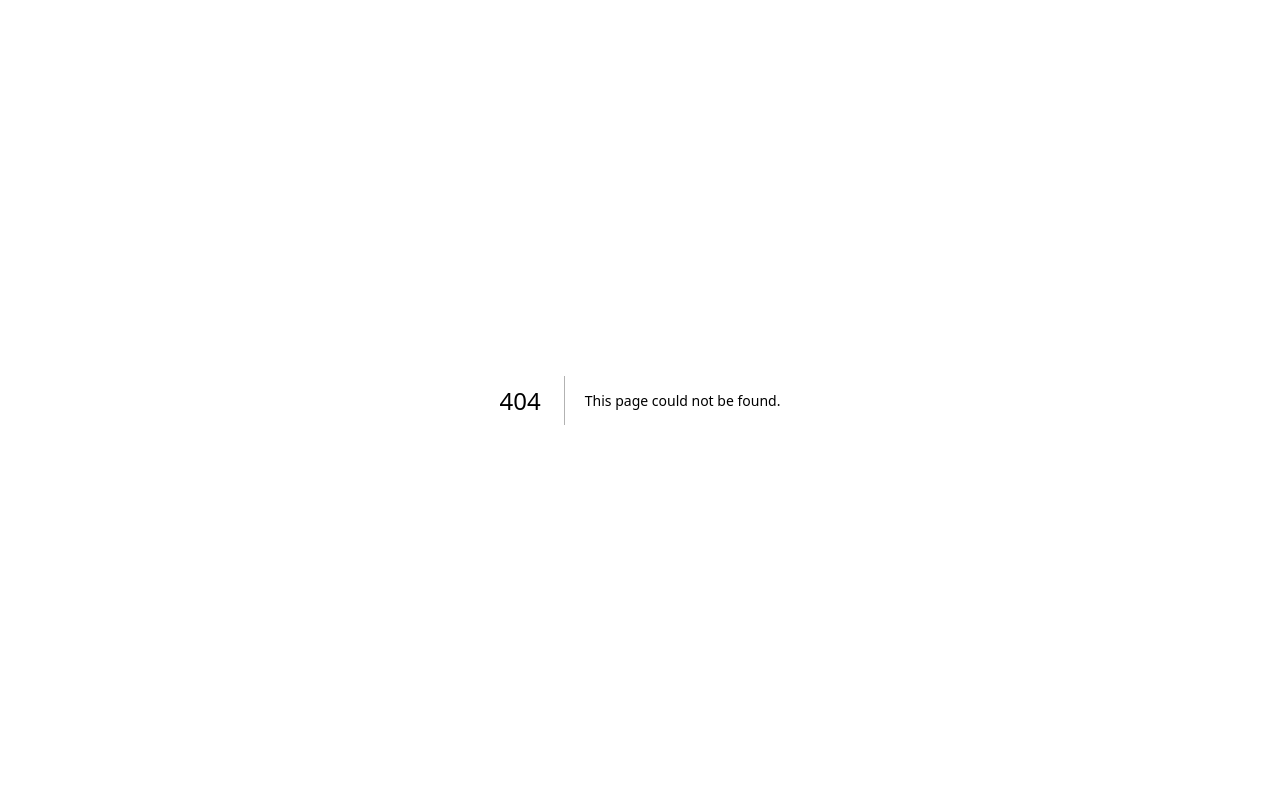
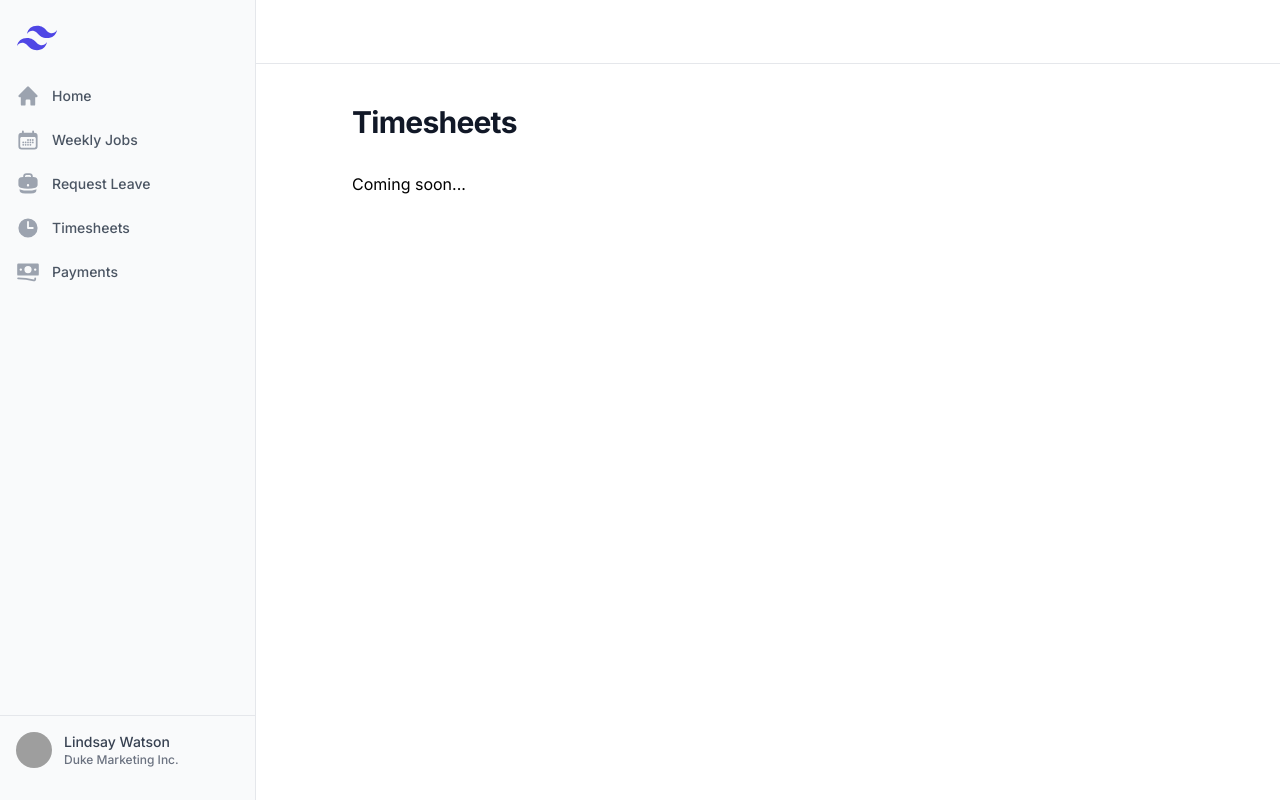
Before and after one commit to renansigolo/aus-force-app, a Next.js app: page /dashboard/timesheets in a window 1280 px wide. Before the commit this address had no page. Built offline with nearby package versions, Linux system fonts and the light colour scheme; grey boxes are pictures that could not be loaded.

Commit message:
feat: add pages

```diff
--- a/app/dashboard/account-details/page.tsx
+++ b/app/dashboard/account-details/page.tsx
@@ -1,4 +1,4 @@
-import { SectionWrapper } from "@/app/dashboard/SectionWrapper"
+import { SectionWrapper } from "@/components/dashboard/SectionWrapper"
 
 const personalDetails = [
   {
--- a/app/dashboard/layout.tsx
+++ b/app/dashboard/layout.tsx
@@ -1,7 +1,7 @@
 "use client"
 
-import { NavbarTop } from "@/app/dashboard/NavbarTop"
-import { Sidebar } from "@/app/dashboard/Sidebar"
+import { NavbarTop } from "@/components/dashboard/NavbarTop"
+import { Sidebar } from "@/components/dashboard/Sidebar"
 import { ReactNode, useState } from "react"
 
 export default function DashboardLayout({ children }: { children: ReactNode }) {
--- a/app/dashboard/page.tsx
+++ b/app/dashboard/page.tsx
@@ -1,7 +1,7 @@
 "use client"
 
-import { Overview } from "@/app/dashboard/Overview"
-import { WeeklyActivity } from "@/app/dashboard/WeeklyActivity"
+import { Overview } from "@/components/dashboard/Overview"
+import { WeeklyActivity } from "@/components/dashboard/WeeklyActivity"
 import { BuildingOfficeIcon } from "@heroicons/react/20/solid"
 
 export default function DashboardPage() {
--- /dev/null
+++ b/app/dashboard/payments/page.tsx
@@ -0,0 +1,12 @@
+import { SectionWrapper } from "@/components/dashboard/SectionWrapper"
+
+export default function PaymentsPage() {
+  return (
+    <SectionWrapper>
+      <h2 className="heading-2">Payments</h2>
+      <section className="py-8">
+        <p>Coming soon...</p>
+      </section>
+    </SectionWrapper>
+  )
+}
--- a/app/dashboard/request-leave/page.tsx
+++ b/app/dashboard/request-leave/page.tsx
@@ -1,4 +1,4 @@
-import { SectionWrapper } from "@/app/dashboard/SectionWrapper"
+import { SectionWrapper } from "@/components/dashboard/SectionWrapper"
 
 export default function RequestLeavePage() {
   return (
--- /dev/null
+++ b/app/dashboard/timesheets/page.tsx
@@ -0,0 +1,12 @@
+import { SectionWrapper } from "@/components/dashboard/SectionWrapper"
+
+export default function TimesheetsPage() {
+  return (
+    <SectionWrapper>
+      <h2 className="heading-2">Timesheets</h2>
+      <section className="py-8">
+        <p>Coming soon...</p>
+      </section>
+    </SectionWrapper>
+  )
+}
--- a/app/dashboard/weekly-jobs/page.tsx
+++ b/app/dashboard/weekly-jobs/page.tsx
@@ -1,5 +1,5 @@
-import { SectionWrapper } from "@/app/dashboard/SectionWrapper"
 import { Calendar } from "@/app/dashboard/weekly-jobs/Calendar"
+import { SectionWrapper } from "@/components/dashboard/SectionWrapper"
 
 export default function WeeklyJobsPage() {
   return (
--- a/app/dashboard/Sidebar.tsx
+++ b/components/dashboard/Sidebar.tsx
@@ -1,8 +1,10 @@
 import { classNames } from "@/lib/helpers"
 import { Dialog, Transition } from "@headlessui/react"
 import {
+  BanknotesIcon,
   BriefcaseIcon,
-  CalendarIcon,
+  CalendarDaysIcon,
+  ClockIcon,
   HomeIcon,
   XMarkIcon,
 } from "@heroicons/react/20/solid"
@@ -21,13 +23,25 @@ const navigation = [
   {
     name: "Weekly Jobs",
     href: "/dashboard/weekly-jobs",
-    icon: CalendarIcon,
+    icon: CalendarDaysIcon,
     current: false,
   },
   {
     name: "Request Leave",
     href: "/dashboard/request-leave",
     icon: BriefcaseIcon,
+    current: false,
+  },
+  {
+    name: "Timesheets",
+    href: "/dashboard/timesheets",
+    icon: ClockIcon,
+    current: false,
+  },
+  {
+    name: "Payments",
+    href: "/dashboard/payments",
+    icon: BanknotesIcon,
     current: false,
   },
 ]
--- a/app/dashboard/WeeklyActivity.tsx
+++ b/components/dashboard/WeeklyActivity.tsx
@@ -2,10 +2,15 @@ import { BanknotesIcon, ClockIcon } from "@heroicons/react/20/solid"
 import Link from "next/link"
 
 const cards = [
-  { name: "Hours Worked", href: "/dashboard", icon: ClockIcon, amount: "48h" },
+  {
+    name: "Hours Worked",
+    href: "/dashboard/timesheets",
+    icon: ClockIcon,
+    amount: "48h",
+  },
   {
     name: "Week Payment",
-    href: "/dashboard",
+    href: "/dashboard/payments",
     icon: BanknotesIcon,
     amount: "$4.800,00",
   },
```
Also changed, not shown: components/dashboard/NavbarTop.tsx (renamed from app/dashboard/NavbarTop.tsx), components/dashboard/Overview.tsx (renamed from app/dashboard/Overview.tsx), components/dashboard/SectionWrapper.tsx (renamed from app/dashboard/SectionWrapper.tsx).
